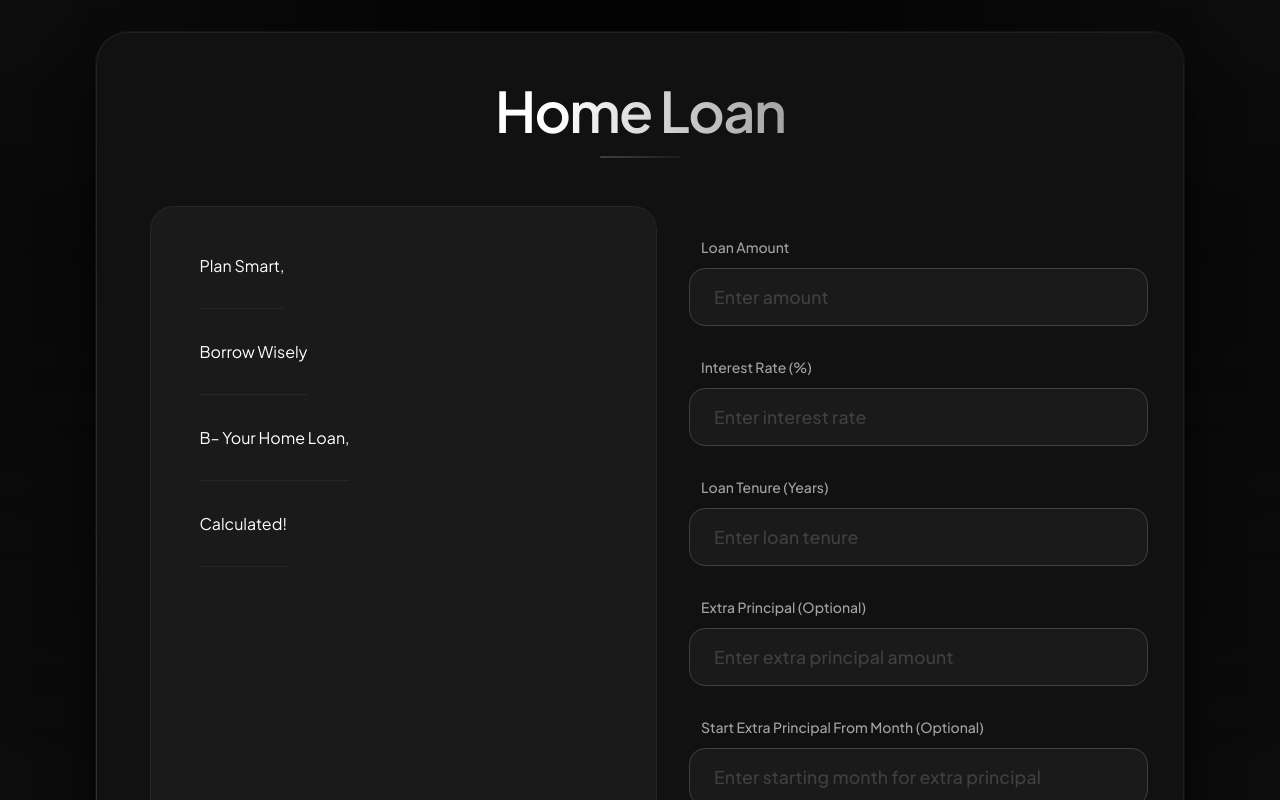
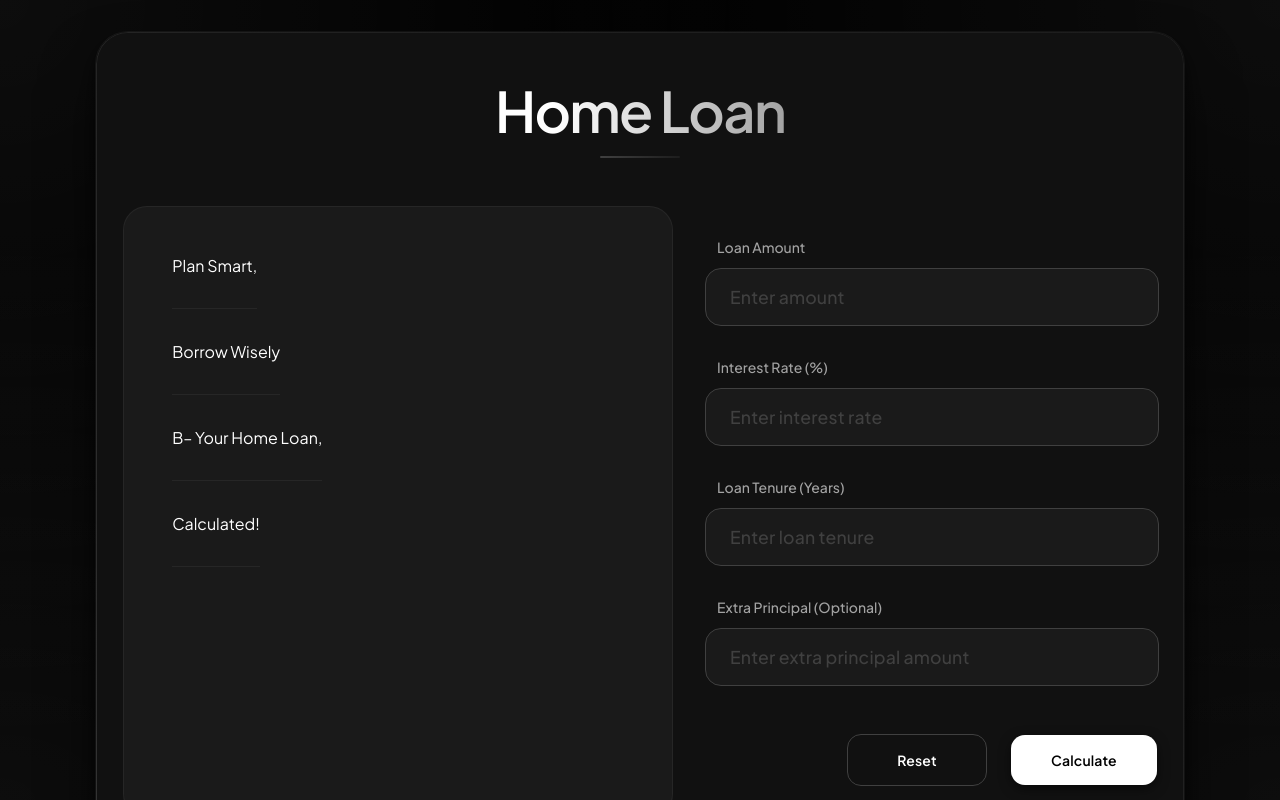
Before and after one commit to harikrishnanmohan/home-loan, a React (Vite) app: page / in a window 1280 px wide. Shown: the top 800 px of the page. Built offline with nearby package versions, Linux system fonts and the light colour scheme.

Commit message:
fix: style fix

```diff
--- a/src/App.jsx
+++ b/src/App.jsx
@@ -3,7 +3,6 @@ import { useState } from "react";
 import EmiTable from "./component/EmiTable";
 import LoanTable from "./component/LoanTable";
 import LoanForm from "./component/LoanForm";
-
 import { toIndianCurrency } from "./util";
 
 import "./App.scss";
@@ -35,10 +34,10 @@ function App() {
         loanShare = tempLoanAmount;
         tempLoanAmount = 0;
       } else {
-        tempLoanAmount = tempLoanAmount - loanShare;
+        tempLoanAmount -= loanShare;
 
         if (fromMonth && month >= fromMonth) {
-          tempLoanAmount = tempLoanAmount - extraPrinciple;
+          tempLoanAmount -= extraPrinciple;
           totalExtraPrinciple += extraPrinciple;
         }
       }
@@ -56,6 +55,7 @@ function App() {
             ? extraPrinciple
             : 0,
       });
+
       month++;
     }
 
@@ -63,14 +63,12 @@ function App() {
   };
 
   const handleCalculate = (e) => {
-    e.preventDefault();
-
     const data = new FormData(e.currentTarget);
-    const loanAmount = data.get("amount");
+    const loanAmount = data.get("amount").replace(/,/g, "");
     const interestRate = data.get("interestRate");
     const tenure = data.get("tenure");
-    const extraPrinciple = +data.get("extraPrinciple") || 0;
-    const fromMonth = data.get("fromMonth");
+    const extraPrinciple = +data.get("extraPrinciple").replace(/,/g, "") || 0;
+    const fromMonth = +data.get("fromMonth") || 0;
 
     const interestRateByMonth = interestRate / 12 / 100;
     const tenureByMonth = tenure * 12;
@@ -135,11 +133,16 @@ function App() {
           ? 0
           : `${month2 - 1 - (month - 1)} (${Math.floor(
               (month2 - 1 - (month - 1)) / 12
-            )}.${(month2 - 1 - (month - 1)) % 12}Years)`,
+            )}.${(month2 - 1 - (month - 1)) % 12} Years)`,
     });
   };
 
   const handleReset = () => {
+    setEmi([]);
+    setLoanInfo({});
+  };
+
+  const handleInputChange = () => {
     setEmi([]);
     setLoanInfo({});
   };
@@ -150,14 +153,18 @@ function App() {
       <div className="input_section">
         <div className="section_one">
           <p>Plan Smart,</p>
-          <p>Borrow Wisely </p>
-          <p>B– Your Home Loan, </p>
+          <p>Borrow Wisely</p>
+          <p>B– Your Home Loan,</p>
           <p>Calculated!</p>
           <p className="section_one_small">
             Plan Smart, Borrow Wisely, B– Your Home Loan, Calculated!
           </p>
         </div>
-        <LoanForm handleCalculate={handleCalculate} handleReset={handleReset} />
+        <LoanForm
+          handleCalculate={handleCalculate}
+          handleReset={handleReset}
+          onInputChange={handleInputChange}
+        />
       </div>
       {emi.length > 0 && (
         <>
--- a/src/App.scss
+++ b/src/App.scss
@@ -100,7 +100,7 @@ body {
   }
 
   .input_section {
-    width: 90%;
+    width: 95%;
     display: flex;
     justify-content: space-evenly;
     margin: 2rem;
--- a/src/component/LoanForm.jsx
+++ b/src/component/LoanForm.jsx
@@ -1,21 +1,87 @@
+import { useState, useEffect } from "react";
 import "./LoanForm.scss";
 
-const LoanForm = ({ handleCalculate, handleReset }) => {
+const LoanForm = ({ handleCalculate, handleReset, onInputChange }) => {
+  const [amount, setAmount] = useState("");
+  const [extraPrinciple, setExtraPrinciple] = useState("");
+  const [fromMonth, setFromMonth] = useState("");
+
+  const formatIndianRupee = (value) => {
+    const number = Number(value.replace(/,/g, ""));
+    if (isNaN(number)) return "";
+    return new Intl.NumberFormat("en-IN").format(number);
+  };
+
+  const handleAmountChange = (e) => {
+    const raw = e.target.value.replace(/,/g, "");
+    if (!isNaN(raw)) {
+      setAmount(formatIndianRupee(raw));
+      onInputChange();
+    }
+  };
+
+  const handleExtraChange = (e) => {
+    const raw = e.target.value.replace(/,/g, "");
+    if (!isNaN(raw)) {
+      setExtraPrinciple(formatIndianRupee(raw));
+      onInputChange();
+    }
+  };
+
+  const handleFromMonthChange = (e) => {
+    setFromMonth(e.target.value);
+    onInputChange();
+  };
+
+  useEffect(() => {
+    if (extraPrinciple && !fromMonth) {
+      setFromMonth("1");
+    } else if (!extraPrinciple) {
+      setFromMonth("");
+    }
+  }, [extraPrinciple]);
+
   const onCalculate = (e) => {
-    handleCalculate(e);
+    e.preventDefault();
+
+    const formData = new FormData(e.target);
+    formData.set("amount", amount.replace(/,/g, ""));
+    formData.set("extraPrinciple", extraPrinciple.replace(/,/g, ""));
+    formData.set("fromMonth", fromMonth || "");
+
+    const customEvent = {
+      ...e,
+      target: {
+        ...e.target,
+        amount: { value: formData.get("amount") },
+        extraPrinciple: { value: formData.get("extraPrinciple") },
+        interestRate: { value: formData.get("interestRate") },
+        tenure: { value: formData.get("tenure") },
+        fromMonth: { value: formData.get("fromMonth") },
+      },
     };
+
+    handleCalculate(customEvent);
+  };
+
   const onReset = () => {
+    setAmount("");
+    setExtraPrinciple("");
+    setFromMonth("");
     handleReset();
   };
+
   return (
     <form className="section_two" onSubmit={onCalculate}>
       <div className="input-group">
         <label>Loan Amount</label>
         <input
-          type="number"
+          type="text"
           placeholder="Enter amount"
           name="amount"
           required
+          value={amount}
+          onChange={handleAmountChange}
         />
       </div>
 
@@ -27,6 +93,7 @@ const LoanForm = ({ handleCalculate, handleReset }) => {
           step={0.01}
           name="interestRate"
           required
+          onChange={onInputChange}
         />
       </div>
 
@@ -37,18 +104,23 @@ const LoanForm = ({ handleCalculate, handleReset }) => {
           placeholder="Enter loan tenure"
           name="tenure"
           required
+          min={1}
+          onChange={onInputChange}
         />
       </div>
 
       <div className="input-group">
         <label>Extra Principal (Optional)</label>
         <input
-          type="number"
+          type="text"
           placeholder="Enter extra principal amount"
           name="extraPrinciple"
+          value={extraPrinciple}
+          onChange={handleExtraChange}
         />
       </div>
 
+      {extraPrinciple && (
         <div className="input-group">
           <label>Start Extra Principal From Month (Optional)</label>
           <input
@@ -56,8 +128,11 @@ const LoanForm = ({ handleCalculate, handleReset }) => {
             placeholder="Enter starting month for extra principal"
             name="fromMonth"
             min={1}
+            value={fromMonth}
+            onChange={handleFromMonthChange}
           />
         </div>
+      )}
 
       <div className="button_section">
         <button type="reset" className="button reset" onClick={onReset}>
--- a/src/component/LoanForm.scss
+++ b/src/component/LoanForm.scss
@@ -33,6 +33,11 @@
     transform: scale(1);
   }
 }
+input:-webkit-autofill {
+  -webkit-box-shadow: 0 0 0px 1000px var(--surface-2) inset !important;
+  -webkit-text-fill-color: #fff !important;
+  transition: background-color 9999s ease-in-out 0s;
+}
 
 .section_two {
   width: 100%;
@@ -42,6 +47,7 @@
   flex-direction: column;
   gap: 2rem;
   padding: 2rem;
+  padding-right: 0rem;
   animation: fadeInUp 0.6s ease-out;
 
   .input-group {
@@ -79,7 +85,7 @@
     }
 
     input {
-      width: 100%;
+      width: calc(100% - 3rem);
       background: var(--surface-2);
       border: 1px solid var(--gray-3);
       height: 3.5rem;
```
Lines whose indentation alone changed are shown as unchanged.
